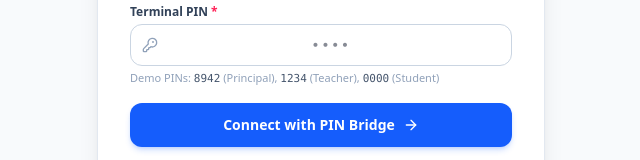
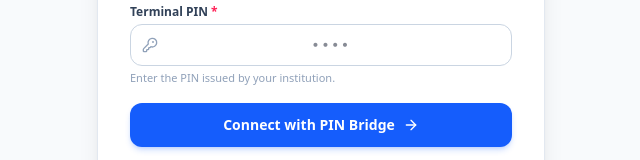
Before and after one commit to mfventures01-maker/Gradifi, a React (Vite) app: page / in a window 1280 px wide. Both pictures are taken after a click on the button "Secure login". Shown: the part 455-615 px from the top of the page, without its empty margins (319-959 px from the left). Built offline with nearby package versions, Linux system fonts and the light colour scheme; no server answers.

Commit message:
remove exposed demo PIN credentials from authentication screen

```diff
--- a/src/components/AuthGuard.tsx
+++ b/src/components/AuthGuard.tsx
@@ -13,7 +13,7 @@ import {
 
 interface AuthGuardProps {
   children: React.ReactNode;
-  allowedRoles?: Array<'admin' | 'principal' | 'teacher' | 'student' | 'parent'>;
+  allowedRoles?: string[];
   fallback?: React.ReactNode;
   onSessionResolved?: (session: AuthSessionState) => void;
 }
@@ -217,7 +217,7 @@ export const AuthGuard: React.FC<AuthGuardProps> = ({
               />
             </div>
             <p className="text-[11px] text-slate-400 mt-1">
-              Demo PINs: <span className="font-mono text-slate-600">8942</span> (Principal), <span className="font-mono text-slate-600">1234</span> (Teacher), <span className="font-mono text-slate-600">0000</span> (Student)
+              Enter the PIN issued by your institution.
             </p>
           </div>
 
```
